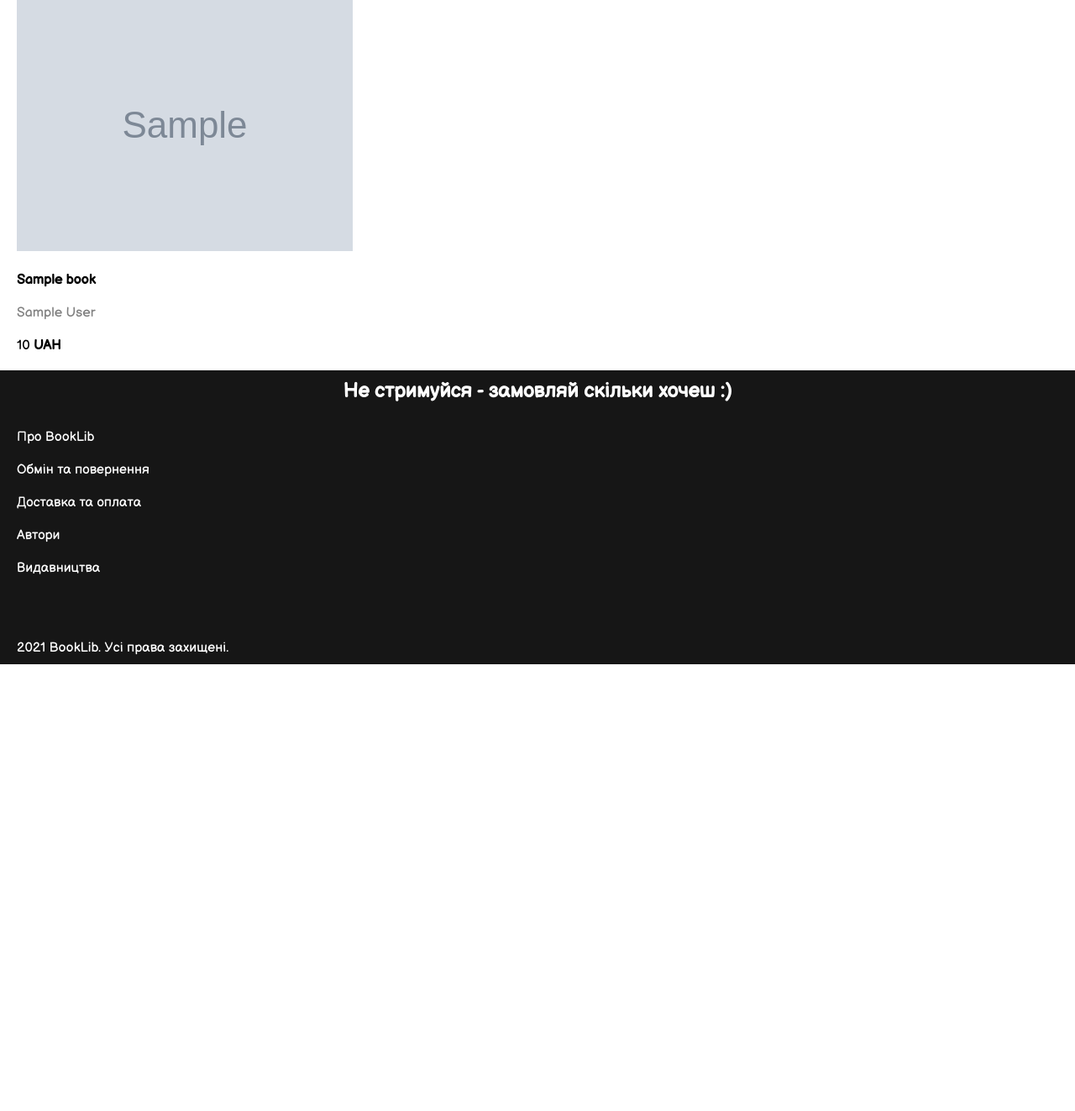
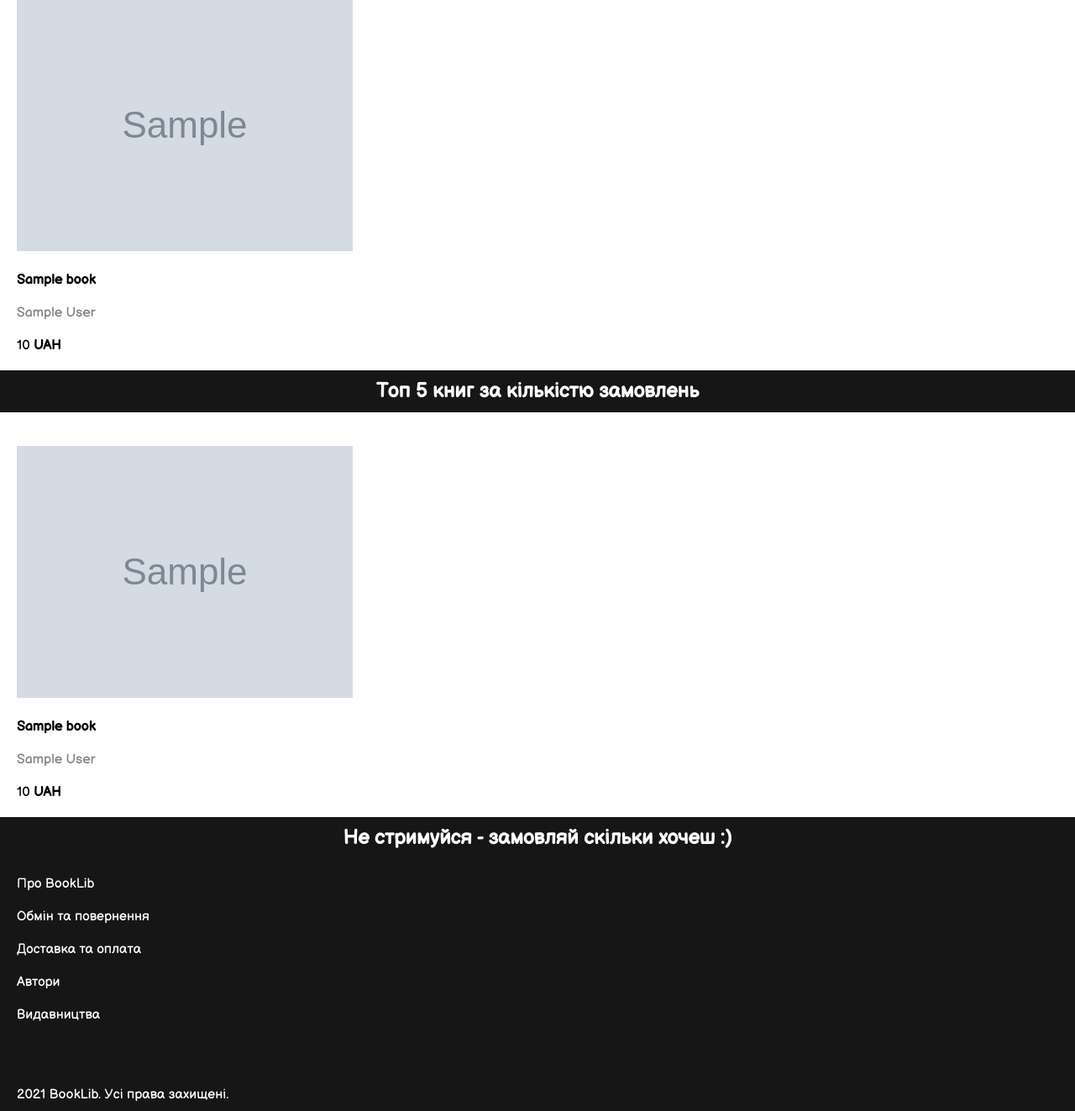
Before and after one commit to MNDonut/BookLib, a Django app: template book/templates/index.html in a window 1280 px wide. Shown: the part 1439-2762 px from the top of the page at 84% size. Before the commit the page ends 2230 px from the top, so only its background shows below. Run offline with Django 3.2, Linux system fonts and the light colour scheme; the template is opened without the code that fills it: most values are stand-ins (such as "Sample title", 1, 10 or a date in 2020); grey boxes marked "Sample" are stand-in pictures.

Commit message:
Added book rating

```diff
--- a/book/templates/index.html
+++ b/book/templates/index.html
@@ -100,6 +100,40 @@
         </div>
     </div>
 </div>
+{% if topBooks %}
+<div class="title">
+    <h2>Топ 5 книг за кількістю замовлень</h2>
+</div>
+<div class="index-wrapper">
+    <div class="books-container">
+        <div class="books-loop">
+            {% for book in topBooks %}
+            <div class="book">
+                {% if book.book.isNew %}
+                <div class="book-new">
+                    <span>Новинка</span>
+                </div>
+                {% endif %}
+                {% if book.book.isHot %}
+                <div class="book-popular">
+                    <span>Популярна</span>
+                </div>
+                {% endif %}
+                <a href="{% url 'bookBySlug' book.book.slug %}" class="book-img">
+                    <img src="{{ book.book.image.url }}" alt="">
+                </a>
+                <a class="book-title" href="{% url 'bookBySlug' book.book.slug %}"><b>{{ book.book.title }}</b></a>
+                <a class="book-author" href="{% url 'authorBooksBySlug' book.book.author.slug %}">{{ book.book.author }}</a>
+                <p class="book-price">{{ book.book.price }} <b>UAH</b></p>
+                {% if book.book.isAvailable %}
+                    <a href="{% url 'addCartItem' book.book.slug %}" class="buy">У кошик</a>
+                {% endif %}
+            </div>
+            {% endfor %}
+        </div>
+    </div>
+</div>
+{% endif %}
 <div class="title">
     <h2>Не стримуйся - замовляй скільки хочеш :)</h2>
 </div>
--- a/book/views.py
+++ b/book/views.py
@@ -2,7 +2,7 @@ from django.shortcuts import render
 from bookmark.models import BookMark
 from cart.models import CartItem
 from edition.models import Edition
-from .models import Book, Category
+from .models import Book, BookRate, Category
 from django.db.models import Count
 
 def index(request):
@@ -21,11 +21,13 @@ def index(request):
     random4Categories = Category.objects.all().order_by('?')[:4]
     recentlyAddedBooks = Book.objects.filter(isNew=True).order_by('?')[:5]
     popularBooks = Book.objects.filter(isHot=True).order_by('?')[:5]
+    top5Books = BookRate.objects.all()[:5]
     context = {
         'top3Editions': top3Editions,
         'random4Categories': random4Categories,
         'recentlyAddedBooks': recentlyAddedBooks,
-        'popularBooks': popularBooks
+        'popularBooks': popularBooks,
+        'topBooks': top5Books
     }
 
     return render(request, 'index.html', context)
```
Also changed, not shown: book/models.py (+10 -0 lines), cart/views.py (+8 -1 lines), account/migrations/0002_auto_20220108_1426.py (added), book/migrations/0008_bookrate.py (added).
